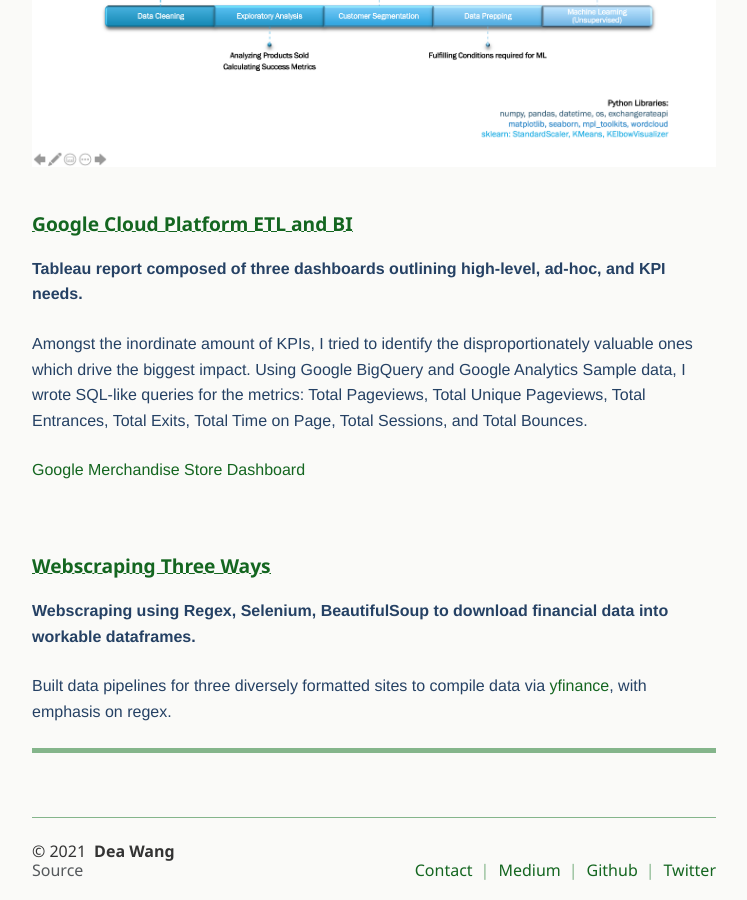
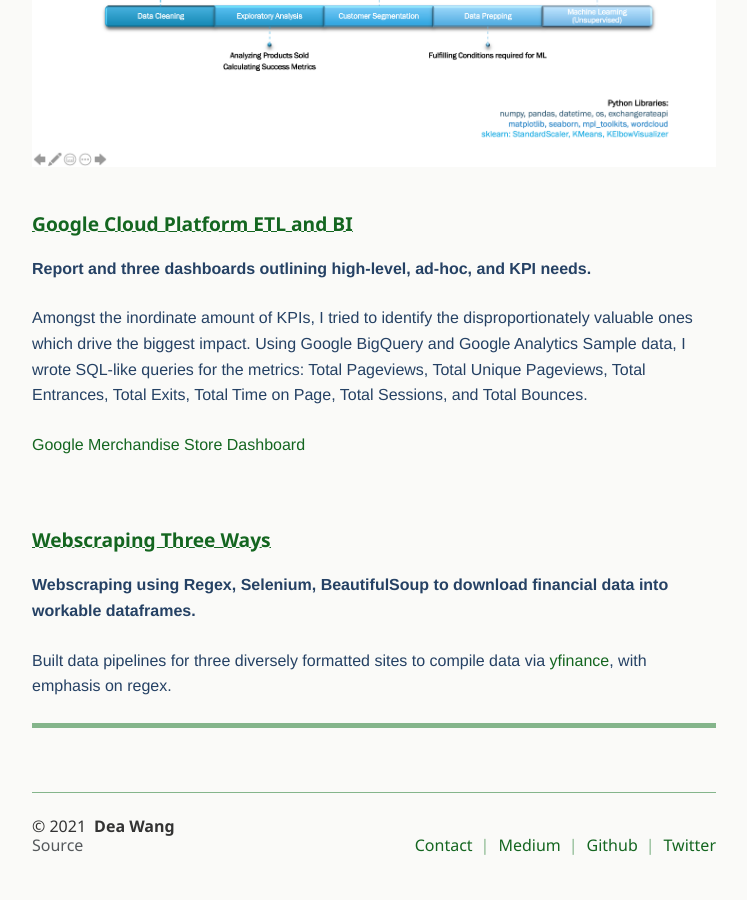
Before and after one commit to deawyk/deawyk.github.io, a Jekyll site: the page built from _pages/projects.md, in a window 1280 px wide and 900 px high, scrolled down 2433 px. Shown: the whole window, without its empty margins (266-1013 px from the left). Built offline with Jekyll 4.4.1, drawn with Linux system fonts in a browser that asks for light colours.

Commit message:
Update projects.md

```diff
--- a/_pages/projects.md
+++ b/_pages/projects.md
@@ -59,7 +59,7 @@
 
 
 ## [Google Cloud Platform ETL and BI](https://github.com/deawyk/Google-Analytics-KPIs-via-Google-BigQuery/blob/main/BigQuery%20Script.sql)
-**Tableau report composed of three dashboards outlining high-level, ad-hoc, and KPI needs.**
+**Report and three dashboards outlining high-level, ad-hoc, and KPI needs.**
 
 Amongst the inordinate amount of KPIs, I tried to identify the disproportionately valuable ones which drive the biggest impact. Using Google BigQuery and Google Analytics Sample data, I wrote SQL-like queries for the metrics: Total Pageviews, Total Unique Pageviews, Total Entrances, Total Exits, Total Time on Page, Total Sessions, and Total Bounces.<br>
 
```
